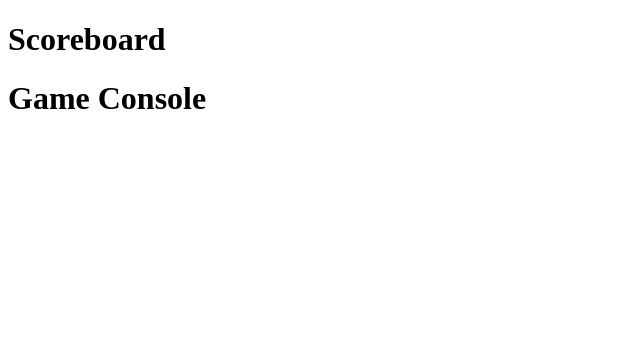
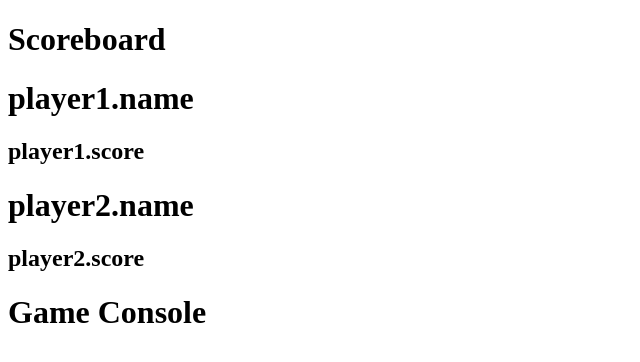
Before and after one commit to ghigbie/vue-monster-battle, a Vue app: page / in a window 1280 px wide. Shown: the top 362 px of the page, without its empty margins (0-640 px from the left). Built offline with nearby package versions, Linux system fonts and the light colour scheme.

Commit message:
Pass props from roote component

```diff
--- a/src/App.vue
+++ b/src/App.vue
@@ -1,6 +1,6 @@
 <template>
   <div class="app">
-    <Scoreboard :props="{player1, player2}"/>
+    <Scoreboard player1="player1"  player2="player2"/>
     <GameConsole />
   </div>
 
--- a/src/components/Player.vue
+++ b/src/components/Player.vue
@@ -1,13 +1,14 @@
 <template>
     <div class="player">
-        <h1>{{ title }}</h1>
+        <h1>{{ name }}</h1>
+        <h2>{{ score }}</h2>
     </div>
 </template>
 
 <script>
 export default {
     name: 'Player',
-    props:['title', 'score'],
+    props:['name', 'score'],
     data(){
         return {
 
--- a/src/components/Scoreboard.vue
+++ b/src/components/Scoreboard.vue
@@ -1,8 +1,8 @@
 <template>
   <div class="scoreboard">
       <h1>Scoreboard</h1>
-      <Player />
-      <Player />
+      <Player name="player1.name" score="player1.score"/>
+      <Player name="player2.name" score="player2.score"/>
   </div>
 </template>
 
@@ -11,6 +11,7 @@ import Player from './Player'
 
 export default {
   name: 'Scoreboard',
+  props: ['player1', 'player2'],
   components: {
     Player
   },
```
